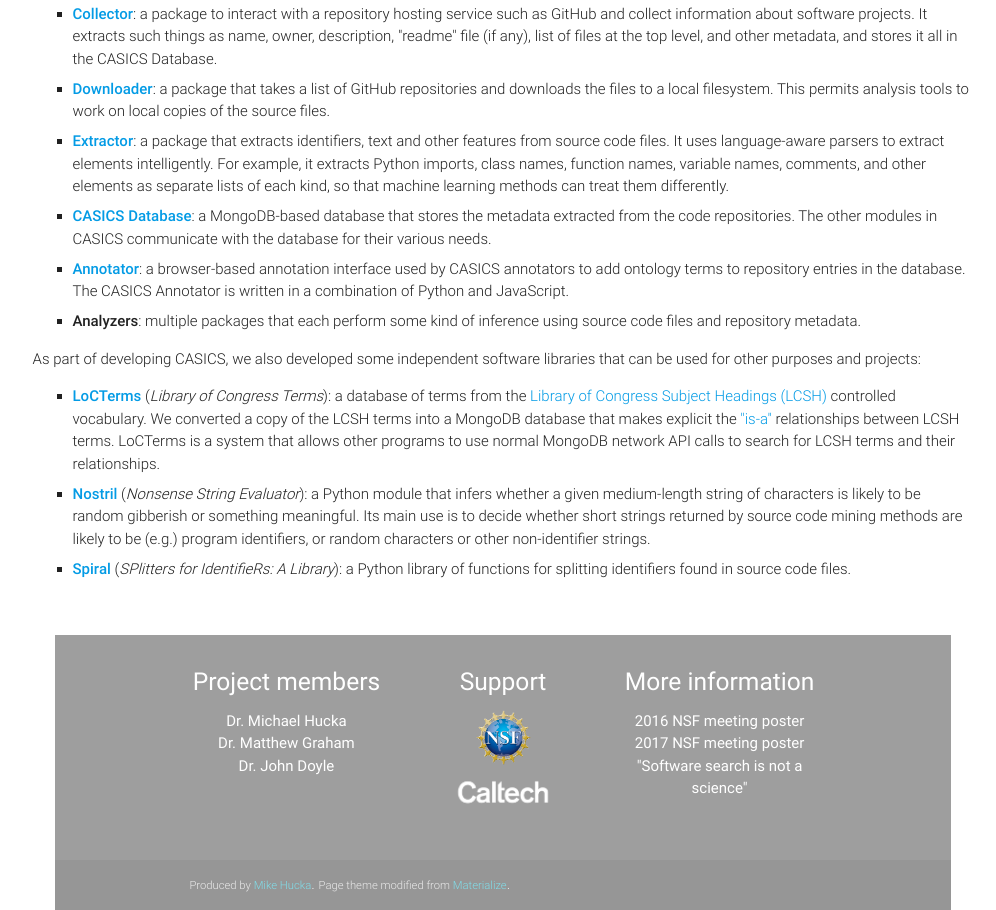
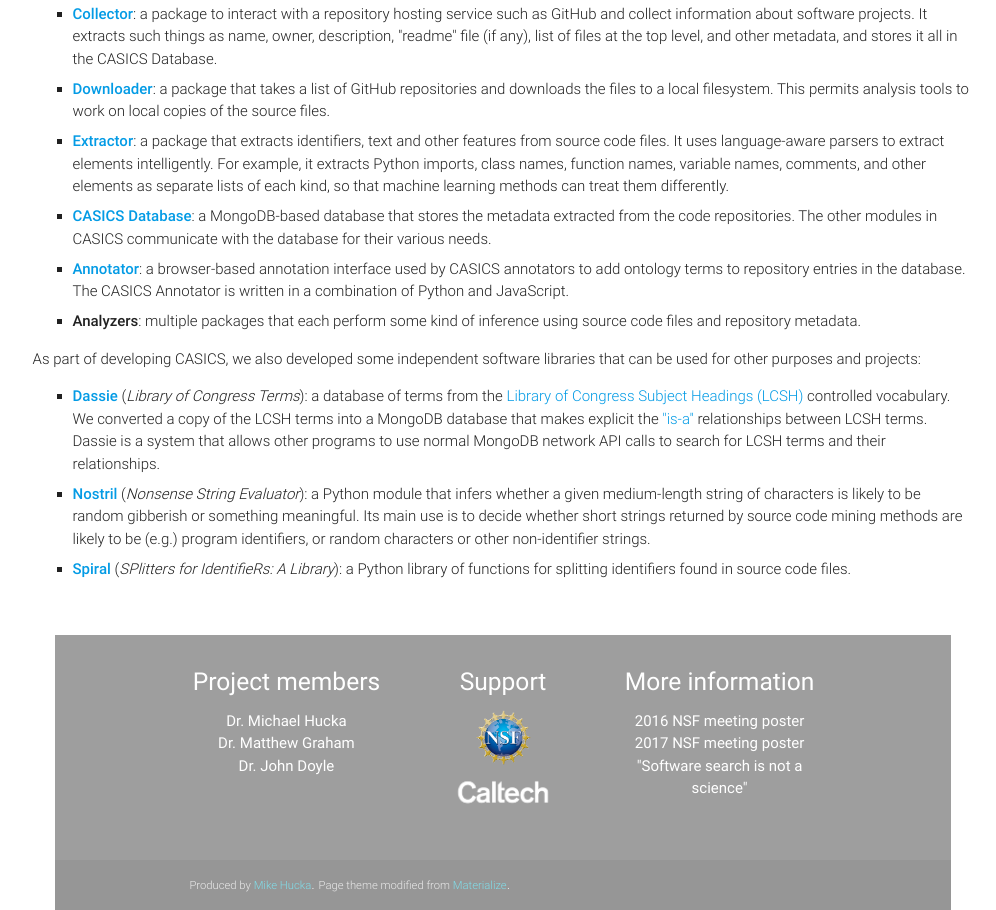
Before and after one commit to casics/casics.github.io, a plain HTML site: page architecture.html in a window 1280 px wide. Shown: the part 1137-2047 px from the top of the page, without its empty margins (137-1133 px from the left). Drawn offline with nearby package versions, Linux system fonts and the light colour scheme.

Commit message:
LoCTerms is now called Dassie

```diff
--- a/architecture.html
+++ b/architecture.html
@@ -70,7 +70,7 @@
 
           <p>As part of developing CASICS, we also developed some independent software libraries that can be used for other purposes and projects:
           <ul class="square-bullets browser-default">
-            <li class="light"><a href="https://github.com/casics/locterms"><strong>LoCTerms</strong></a> (<em>Library of Congress Terms</em>): a database of terms from the <a href="http://id.loc.gov/authorities/subjects.html">Library of Congress Subject Headings (LCSH)</a> controlled vocabulary.  We converted a copy of the LCSH terms into a MongoDB database that makes explicit the <a href="https://en.wikipedia.org/wiki/Hyponymy_and_hypernymy">"is-a"</a> relationships between LCSH terms.  LoCTerms is a system that allows other programs to use normal MongoDB network API calls to search for LCSH terms and their relationships.
+            <li class="light"><a href="https://github.com/casics/dassie"><strong>Dassie</strong></a> (<em>Library of Congress Terms</em>): a database of terms from the <a href="http://id.loc.gov/authorities/subjects.html">Library of Congress Subject Headings (LCSH)</a> controlled vocabulary.  We converted a copy of the LCSH terms into a MongoDB database that makes explicit the <a href="https://en.wikipedia.org/wiki/Hyponymy_and_hypernymy">"is-a"</a> relationships between LCSH terms.  Dassie is a system that allows other programs to use normal MongoDB network API calls to search for LCSH terms and their relationships.
             </li>
 
             <li class="light"><a href="https://github.com/casics/nostril"><strong>Nostril</strong></a> (<em>Nonsense String Evaluator</em>): a Python module that infers whether a given medium-length string of characters is likely to be random gibberish or something meaningful.   Its main use is to decide whether short strings returned by source code mining methods are likely to be (e.g.) program identifiers, or random characters or other non-identifier strings.
```
